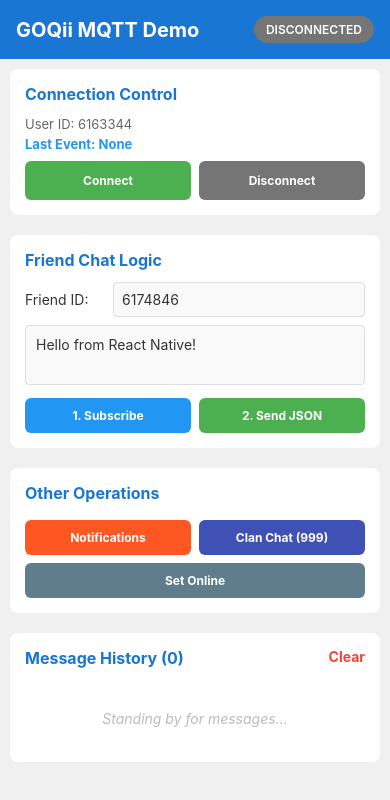
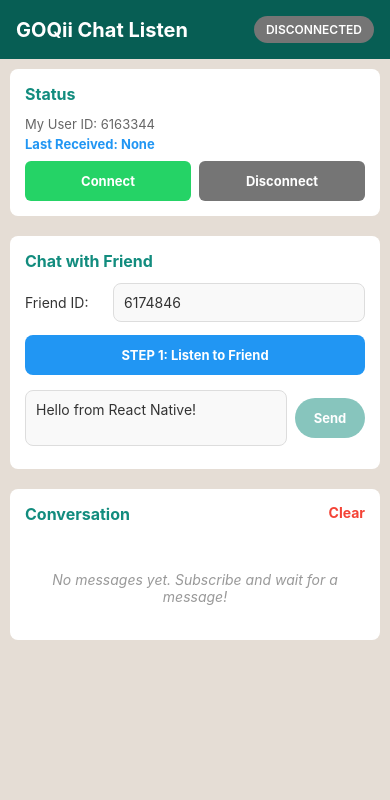
Before and after one commit to maheshgoqii/mmqt, a React Native app: screen / in a window 390 px wide. Shown: the top 800 px of the page. Built offline with nearby package versions, Linux system fonts and the light colour scheme.

Commit message:
listening working properly

```diff
--- a/App.tsx
+++ b/App.tsx
@@ -20,6 +20,8 @@
   topic: string;
   message: any;
   timestamp: Date;
+  senderId?: string;
+  isMe: boolean;
 }
 
 function App() {
@@ -39,7 +41,7 @@
     authPassword: 'MzFlZTcxMTliNzYyYWMxYjMxZWU0MDRmNWZlNTVkZTQ',
   }), []);
 
-  // 1. Stabilize options
+  // 1. Stabilize options - Only handle connection/status here
   const mqttOptions = useMemo(() => ({
     onConnect: () => {
       console.log('✅ Connected to broker');
@@ -53,45 +55,36 @@
       console.log('⚠️ Connection lost:', error);
       setStatus('connection_lost');
     },
-    onMessageReceived: (data: any) => {
-      console.log('📨 Message received:', data);
-      setLastEvent(`${new Date().toLocaleTimeString()} - ${data.topic}`);
-
-      let parsedMessage = data.message;
-      try {
-        parsedMessage = JSON.parse(data.message);
-      } catch (e) {
-        // Not JSON
-      }
-
-      setMessages((prev: Message[]) => [{
-        topic: data.topic,
-        message: parsedMessage,
-        timestamp: new Date(),
-      }, ...prev].slice(0, 50));
-    },
     onError: (error: any) => {
       console.error('❌ MQTT Error:', error);
       setStatus('error');
     },
   }), []);
 
-  // 2. Use the stable hook (now memoized internally)
+  // 2. Use the stable hook
   const mqttManager = useMQTTConnectionManager(mqttOptions);
 
-  // Setup structured listeners
+  // 3. Setup structured listeners for Chat Logic
   useEffect(() => {
     if (!mqttManager) return;
 
     mqttManager.onMessage = (data: any) => {
-      console.log('📨 Structured Message Arrival:', data.case);
+      console.log('📨 Message Arrived:', data.case, '-', data.message);
+      setLastEvent(`${new Date().toLocaleTimeString()} - ${data.topic}`);
+
       setMessages((prev: Message[]) => [{
-        topic: `[STRUCTURED] ${data.topic || 'Event'}`,
-        message: data,
+        topic: data.topic || 'Unknown',
+        message: data.message || JSON.stringify(data),
         timestamp: new Date(),
+        senderId: data.senderId,
+        isMe: data.senderId === mqttConfig.userId,
       }, ...prev].slice(0, 50));
     };
-  }, [mqttManager]);
+
+    mqttManager.onRawEvent = (payload: any) => {
+      console.log('❔ Raw Event:', payload);
+    };
+  }, [mqttManager, mqttConfig.userId]);
 
   const handleConnect = async () => {
     try {
@@ -112,15 +105,16 @@
   };
 
   const handleSendFriendMsg = async () => {
-    if (status !== 'connected') {
-      console.warn('Cannot send: Not connected');
-      return;
-    }
+    if (status !== 'connected') return;
 
     try {
-      console.log('Attempting to send friend message...');
-      // The manager now handles the JSON wrapping internally!
+      console.log('Sending message to:', friendId);
       await mqttManager.sendFriendMessage(friendId, friendMessage);
+
+      // We explicitly add it to the list if we don't get our own echo back
+      // (GOQii clients usually get their own messages back if subscribed,
+      // but adding locally gives instant feedback)
+      setFriendMessage('');
     } catch (e: any) {
       console.error('Send Error:', e.message);
     }
@@ -143,18 +137,18 @@
 
       {/* Header */}
       <View style={styles.header}>
-        <Text style={styles.headerTitle}>GOQii MQTT Demo</Text>
+        <Text style={styles.headerTitle}>GOQii Chat Listen</Text>
         <View style={[styles.statusBadge, { backgroundColor: getStatusColor() }]}>
           <Text style={styles.statusText}>{status.toUpperCase()}</Text>
         </View>
       </View>
 
-      <ScrollView style={styles.content}>
+      <ScrollView style={styles.content} keyboardShouldPersistTaps="handled">
         {/* Connection Section */}
         <View style={styles.section}>
-          <Text style={styles.sectionTitle}>Connection Control</Text>
-          <Text style={styles.infoText}>User ID: {mqttConfig.userId}</Text>
-          <Text style={[styles.infoText, { fontWeight: 'bold', color: '#2196F3' }]}>Last Event: {lastEvent}</Text>
+          <Text style={styles.sectionTitle}>Status</Text>
+          <Text style={styles.infoText}>My User ID: {mqttConfig.userId}</Text>
+          <Text style={[styles.infoText, { fontWeight: 'bold', color: '#2196F3' }]}>Last Received: {lastEvent}</Text>
 
           <View style={styles.buttonRow}>
             <TouchableOpacity
@@ -175,9 +169,9 @@
           </View>
         </View>
 
-        {/* Friend Messaging Section */}
+        {/* Listen / Send Section */}
         <View style={styles.section}>
-          <Text style={styles.sectionTitle}>Friend Chat Logic</Text>
+          <Text style={styles.sectionTitle}>Chat with Friend</Text>
 
           <View style={styles.inputGroup}>
             <Text style={styles.label}>Friend ID:</Text>
@@ -190,89 +184,61 @@
             />
           </View>
 
-          <TextInput
-            style={[styles.input, styles.messageInput]}
-            value={friendMessage}
-            onChangeText={setFriendMessage}
-            placeholder="Type private message..."
-            multiline
-          />
-
           <View style={styles.buttonGrid}>
             <TouchableOpacity
               style={[styles.smallButton, { backgroundColor: '#2196F3' }]}
               onPress={() => mqttManager.subscribeFriendChat(friendId)}
               disabled={status !== 'connected'}
             >
-              <Text style={styles.buttonText}>1. Subscribe</Text>
+              <Text style={styles.buttonText}>STEP 1: Listen to Friend</Text>
             </TouchableOpacity>
+          </View>
 
+          <View style={[styles.inputGroup, { marginTop: 15 }]}>
+            <TextInput
+              style={[styles.smallInput, styles.messageInput]}
+              value={friendMessage}
+              onChangeText={setFriendMessage}
+              placeholder="Type a message..."
+              multiline
+            />
             <TouchableOpacity
-              style={[styles.smallButton, { backgroundColor: '#4CAF50' }]}
+              style={[styles.sendButton, { opacity: status === 'connected' ? 1 : 0.5 }]}
               onPress={handleSendFriendMsg}
               disabled={status !== 'connected'}
             >
-              <Text style={styles.buttonText}>2. Send JSON</Text>
+              <Text style={styles.buttonText}>Send</Text>
             </TouchableOpacity>
           </View>
         </View>
 
-        {/* Global & Clan Operations */}
-        <View style={styles.section}>
-          <Text style={styles.sectionTitle}>Other Operations</Text>
-
-          <View style={styles.buttonGrid}>
-            <TouchableOpacity
-              style={[styles.smallButton, { backgroundColor: '#FF5722' }]}
-              onPress={() => mqttManager.subscribeNotifications()}
-              disabled={status !== 'connected'}
-            >
-              <Text style={styles.buttonText}>Notifications</Text>
-            </TouchableOpacity>
-
-            <TouchableOpacity
-              style={[styles.smallButton, { backgroundColor: '#3F51B5' }]}
-              onPress={() => mqttManager.subscribeGroupChat(clanId)}
-              disabled={status !== 'connected'}
-            >
-              <Text style={styles.buttonText}>Clan Chat ({clanId})</Text>
-            </TouchableOpacity>
-
-            <TouchableOpacity
-              style={[styles.smallButton, { backgroundColor: '#607D8B' }]}
-              onPress={() => mqttManager.publishPresence('online')}
-              disabled={status !== 'connected'}
-            >
-              <Text style={styles.buttonText}>Set Online</Text>
-            </TouchableOpacity>
-          </View>
-        </View>
-
-        {/* Messages List */}
+        {/* Messages List - Chat Styled */}
         <View style={styles.section}>
           <View style={styles.messagesHeader}>
-            <Text style={styles.sectionTitle}>Message History ({messages.length})</Text>
+            <Text style={styles.sectionTitle}>Conversation</Text>
             <TouchableOpacity onPress={() => setMessages([])}>
               <Text style={styles.clearButton}>Clear</Text>
             </TouchableOpacity>
           </View>
 
           {messages.length === 0 ? (
-            <Text style={styles.emptyText}>Standing by for messages...</Text>
+            <Text style={styles.emptyText}>No messages yet. Subscribe and wait for a message!</Text>
           ) : (
-            messages.map((msg, index) => (
-              <View key={index} style={styles.messageCard}>
-                <View style={styles.messageHeader}>
-                  <Text style={styles.messageTopic}>{msg.topic}</Text>
-                  <Text style={styles.messageTime}>{msg.timestamp.toLocaleTimeString()}</Text>
+            <View style={styles.chatContainer}>
+              {messages.map((msg, index) => (
+                <View
+                  key={index}
+                  style={[
+                    styles.messageBubble,
+                    msg.isMe ? styles.myBubble : styles.friendBubble
+                  ]}
+                >
+                  {!msg.isMe && <Text style={styles.senderLabel}>Friend ({msg.senderId}):</Text>}
+                  <Text style={styles.messageText}>{msg.message}</Text>
+                  <Text style={styles.timestampLabel}>{msg.timestamp.toLocaleTimeString()}</Text>
                 </View>
-                <Text style={styles.messageText}>
-                  {typeof msg.message === 'object'
-                    ? JSON.stringify(msg.message, null, 2)
-                    : String(msg.message)}
-                </Text>
-              </View>
-            ))
+              ))}
+            </View>
           )}
         </View>
       </ScrollView>
@@ -281,9 +247,9 @@
 }
 
 const styles = StyleSheet.create({
-  container: { flex: 1, backgroundColor: '#f0f0f0' },
+  container: { flex: 1, backgroundColor: '#E5DDD5' }, // WhatsApp-like background
   header: {
-    backgroundColor: '#1976D2',
+    backgroundColor: '#075E54',
     padding: 16,
     flexDirection: 'row',
     justifyContent: 'space-between',
@@ -300,51 +266,54 @@
     borderRadius: 8,
     elevation: 3,
   },
-  sectionTitle: { fontSize: 16, fontWeight: 'bold', color: '#1976D2', marginBottom: 12 },
+  sectionTitle: { fontSize: 16, fontWeight: 'bold', color: '#128C7E', marginBottom: 12 },
   infoText: { fontSize: 13, color: '#666', marginBottom: 4 },
-  input: {
-    borderWidth: 1,
-    borderColor: '#ddd',
-    borderRadius: 4,
-    padding: 10,
-    backgroundColor: '#f9f9f9',
-    marginBottom: 8,
-    color: '#333'
-  },
   inputGroup: { flexDirection: 'row', alignItems: 'center', marginBottom: 8, gap: 8 },
   label: { fontSize: 14, color: '#333', width: 80 },
   smallInput: {
     flex: 1,
     borderWidth: 1,
     borderColor: '#ddd',
-    borderRadius: 4,
-    padding: 8,
+    borderRadius: 8,
+    padding: 10,
     backgroundColor: '#f9f9f9',
     color: '#333'
   },
-  messageInput: { minHeight: 60, textAlignVertical: 'top' },
+  messageInput: { minHeight: 45, maxHeight: 100, textAlignVertical: 'center' },
   buttonRow: { flexDirection: 'row', gap: 8, marginTop: 5 },
   buttonGrid: { flexDirection: 'row', flexWrap: 'wrap', gap: 8, marginTop: 5 },
   button: { flex: 1, padding: 12, borderRadius: 6, alignItems: 'center' },
-  smallButton: { flex: 1, minWidth: '40%', padding: 10, borderRadius: 6, alignItems: 'center', justifyContent: 'center' },
-  buttonText: { color: '#fff', fontSize: 12, fontWeight: 'bold', textAlign: 'center' },
-  connectButton: { backgroundColor: '#4CAF50' },
+  smallButton: { flex: 1, padding: 12, borderRadius: 8, alignItems: 'center', justifyContent: 'center' },
+  sendButton: { backgroundColor: '#128C7E', padding: 12, borderRadius: 25, width: 70, alignItems: 'center' },
+  buttonText: { color: '#fff', fontSize: 13, fontWeight: 'bold', textAlign: 'center' },
+  connectButton: { backgroundColor: '#25D366' },
   disconnectButton: { backgroundColor: '#757575' },
-  messagesHeader: { flexDirection: 'row', justifyContent: 'space-between', marginBottom: 10 },
+  messagesHeader: { flexDirection: 'row', justifyContent: 'space-between', marginBottom: 15 },
   clearButton: { color: '#F44336', fontWeight: 'bold' },
-  emptyText: { textAlign: 'center', color: '#bbb', padding: 20, fontStyle: 'italic' },
-  messageCard: {
-    backgroundColor: '#f5f5f5',
+  emptyText: { textAlign: 'center', color: '#999', padding: 20, fontStyle: 'italic' },
+
+  // Chat Bubble Styles
+  chatContainer: { flexDirection: 'column' },
+  messageBubble: {
+    maxWidth: '85%',
     padding: 10,
-    borderRadius: 6,
-    marginBottom: 8,
-    borderLeftWidth: 4,
-    borderLeftColor: '#1976D2'
+    borderRadius: 12,
+    marginBottom: 10,
+    elevation: 1,
   },
-  messageHeader: { flexDirection: 'row', justifyContent: 'space-between', marginBottom: 4 },
-  messageTopic: { fontSize: 11, fontWeight: 'bold', color: '#1976D2' },
-  messageTime: { fontSize: 10, color: '#999' },
-  messageText: { fontSize: 13, color: '#333' },
+  myBubble: {
+    alignSelf: 'flex-end',
+    backgroundColor: '#DCF8C6',
+    borderTopRightRadius: 2,
+  },
+  friendBubble: {
+    alignSelf: 'flex-start',
+    backgroundColor: '#fff',
+    borderTopLeftRadius: 2,
+  },
+  senderLabel: { fontSize: 10, fontWeight: 'bold', color: '#128C7E', marginBottom: 2 },
+  messageText: { fontSize: 15, color: '#333' },
+  timestampLabel: { fontSize: 9, color: '#999', alignSelf: 'flex-end', marginTop: 4 },
 });
 
 export default App;
```
Also changed, not shown: MQTTConnectionManager.ts (+7 -5 lines), 1 other file (tests, documents, lock files or other folders).
